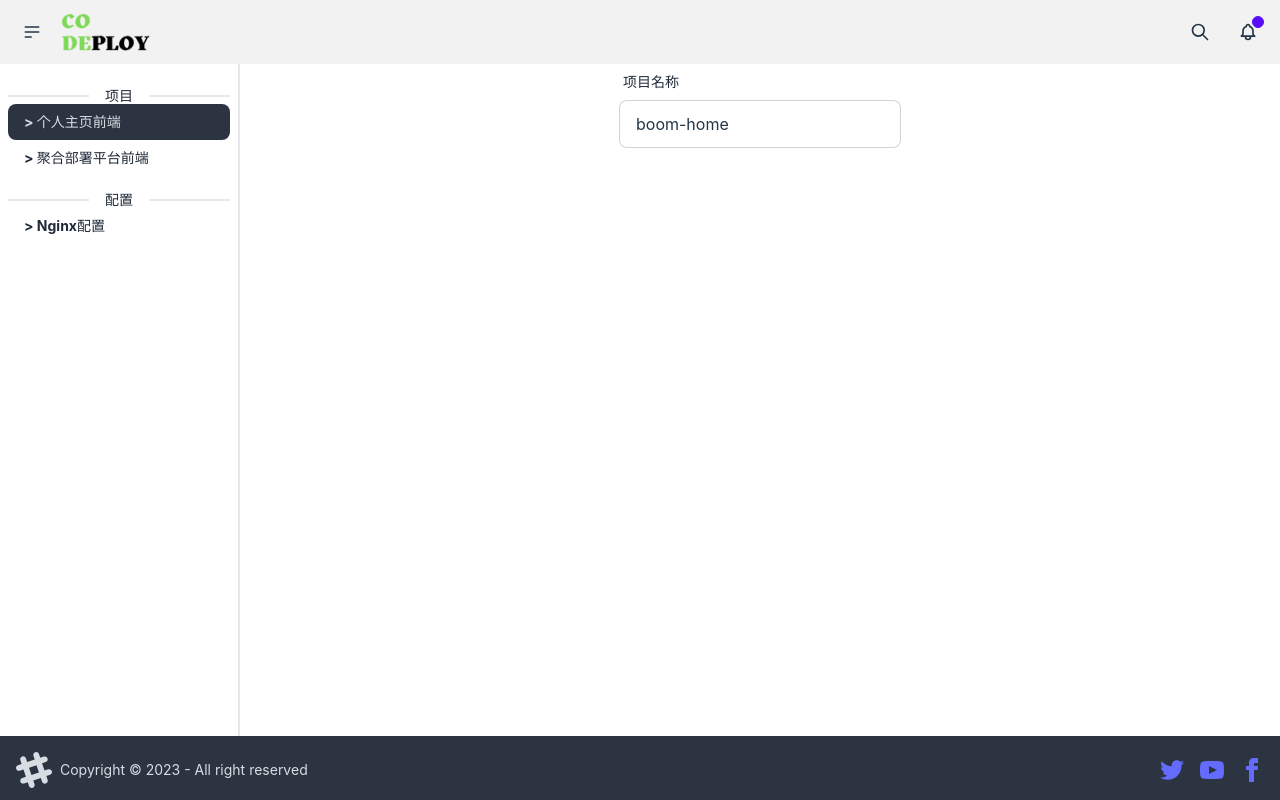
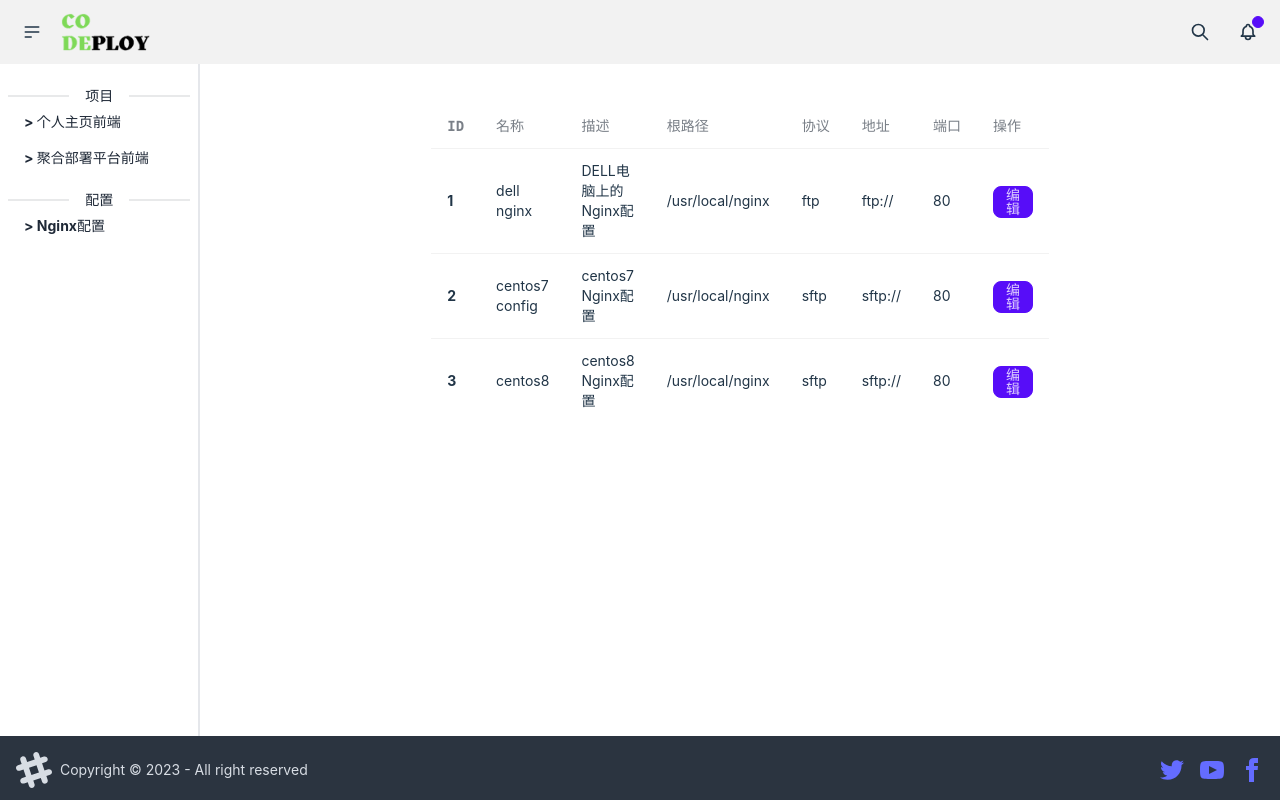
Before and after one commit to jiaw3i/codeploy-front, a React (Vite) app: page /deploy/1 in a window 1280 px wide. Built offline with nearby package versions, Linux system fonts and the light colour scheme.

Commit message:
新增nginx配置页

```diff
--- a/src/components/NginxConfig.tsx
+++ b/src/components/NginxConfig.tsx
@@ -1,17 +1,108 @@
 // import {useForm} from "react-hook-form";
 
+// import {get} from "../utils/request.tsx";
+import {useEffect, useState} from "react";
+
+interface INginxConfig {
+    id?: number,
+    name: string,
+    description: string,
+    rootDir: string,
+    protocol: string,
+    address: string,
+    port: number,
+}
+
 export default function NginxConfig() {
-    // const {register, handleSubmit, formState: {errors}} = useForm<Inputs>({
-    //     values: {
-    //         name: editProject.name,
-    //         description: editProject.description,
-    //         gitUrl: editProject.gitUrl,
-    //         homeUrl: editProject.homeUrl
-    //     }
-    // });
+    // const {handleSubmit, register, setValue} = useForm<INginxConfig>()
+
+    const [nginxConfigs, setNginxConfigs] = useState<Array<INginxConfig>>()
+
+    useEffect(() => {
+        queryNginxConfigs()
+    }, [])
+    // const submitNgxConfig = (data: INginxConfig) => {
+    //     console.log(data)
+    // }
+
+    const queryNginxConfigs = () => {
+        // get("/api/codeploy/nginx/configs", {}).then((res: any) => {
+        //     console.log(res)
+        //     setNginxConfigs(res.data)
+        // })
+
+        setNginxConfigs([
+            {
+                id: 1,
+                name: "dell nginx",
+                description: "DELL电脑上的Nginx配置",
+                rootDir: "/usr/local/nginx",
+                protocol: "ftp",
+                address: "ftp://",
+                port: 80,
+            }, {
+                id: 2,
+                name: "centos7 config",
+                description: "centos7 Nginx配置",
+                rootDir: "/usr/local/nginx",
+                protocol: "sftp",
+                address: "sftp://",
+                port: 80,
+            },
+            {
+                id: 3,
+                name: "centos8",
+                description: "centos8 Nginx配置",
+                rootDir: "/usr/local/nginx",
+                protocol: "sftp",
+                address: "sftp://",
+                port: 80,
+            }
+        ])
+    }
+
     return (
-        <div>
+        <div className={"h-full w-full p-10 justify-center"}>
+            <div className="flex flex-col w-full h-full items-center">
+                <table className={"table w-3/5 "}>
+                    <thead>
+                    <tr className={"font-mono font-bold text-sm"}>
+                        <th>ID</th>
+                        <th>名称</th>
+                        <th>描述</th>
+                        <th>根路径</th>
+                        <th>协议</th>
+                        <th>地址</th>
+                        <th>端口</th>
+                        <th>操作</th>
+                    </tr>
+                    </thead>
+                    <tbody>
+                    {
+                        nginxConfigs?.map((config: INginxConfig) => {
+                            return (
+                                <tr key={config.id}>
+                                    <th>{config.id}</th>
+                                    <td>{config.name}</td>
+                                    <td>{config.description}</td>
+                                    <td>{config.rootDir}</td>
+                                    <td>{config.protocol}</td>
+                                    <td>{config.address}</td>
+                                    <td>{config.port}</td>
+                                    <td>
+                                        <div className={"btn btn-primary btn-sm"}>
+                                            编辑
+                                        </div>
+                                    </td>
+                                </tr>
+                            )
+                        })
+                    }
+                    </tbody>
 
+                </table>
+
+            </div>
         </div>
     )
 }
--- a/src/data/deploy.tsx
+++ b/src/data/deploy.tsx
@@ -3,6 +3,7 @@ export interface IDeployCard {
     cnTitle: string,
     path: string,
     desc: string,
+    group?: string,
     // icon: any,
     isShow: boolean
 }
@@ -13,6 +14,7 @@ const DeployCardData: Array<IDeployCard> = [
         cnTitle: "部署到Nginx",
         path: "/deploy/nginx",
         desc: "将打包后的前端项目部署到nginx",
+        group: "project",
         isShow: true,
     },
     {
@@ -20,8 +22,17 @@ const DeployCardData: Array<IDeployCard> = [
         cnTitle: "部署到Docker",
         path: "/deploy/docker",
         desc: "将项目打包为镜像部署在服务器上",
-        isShow: true,
+        group: "project",
+        isShow: true
     },
+    {
+        title: "nginx_config",
+        cnTitle: "Nginx配置",
+        path: "/deploy/nginx/config",
+        desc: "Nginx配置文件的详细说明",
+        group: "config",
+        isShow: true
+    }
 ]
 
 export {DeployCardData}
--- a/src/data/menus.tsx
+++ b/src/data/menus.tsx
@@ -2,6 +2,7 @@ export interface IMenu {
     title: string,
     cnTitle: string,
     path: string,
+    type: string,
     icon: any,
     isShow: boolean
 }
@@ -11,6 +12,7 @@ const MenusData: Array<IMenu> = [
         title: "package",
         cnTitle: "打包",
         path: "/package",
+        type: "project",
         icon: <svg className="h-6 w-6 text-black" viewBox="0 0 24 24" fill="none" stroke="currentColor"
                    strokeWidth="2" strokeLinecap="round" strokeLinejoin="round">
             <line x1="16.5" y1="9.4" x2="7.5" y2="4.21"/>
@@ -25,12 +27,13 @@ const MenusData: Array<IMenu> = [
         title: "deploy",
         cnTitle: "部署",
         path: "/deploy",
+        type: "project",
         icon: <svg className="h-6 w-6 text-black" fill="none" viewBox="0 0 24 24" stroke="currentColor">
             <path strokeLinecap="round" strokeLinejoin="round" strokeWidth="2"
                   d="M9.75 17L9 20l-1 1h8l-1-1-.75-3M3 13h18M5 17h14a2 2 0 002-2V5a2 2 0 00-2-2H5a2 2 0 00-2 2v10a2 2 0 002 2z"/>
         </svg>,
         isShow: true,
-    },
+    }
 ]
 
 export {MenusData}
--- a/src/pages/deploy/DeployDetail.tsx
+++ b/src/pages/deploy/DeployDetail.tsx
@@ -3,8 +3,9 @@ import {useEffect, useState} from "react";
 
 import {useParams} from "react-router-dom";
 import {useForm} from "react-hook-form";
+import NginxConfig from "../../components/NginxConfig.tsx";
 
-type Project = {
+interface Project {
     id?: number,
     title: string,
     cnTitle: string,
@@ -15,6 +16,13 @@ type Project = {
     deployDir?: string,
 
 }
+
+interface Config {
+    id?: number,
+    title: string,
+    cnTitle: string,
+}
+
 export default function DeployDetail() {
     const params = useParams();
     // TODO: projects到时候从后端获取数据
@@ -41,6 +49,16 @@ export default function DeployDetail() {
             ...editProject
         }
     })
+    const [configs] = useState<Array<Config>>([
+        {
+            id: 1,
+            title: "nginx_config",
+            cnTitle: "Nginx配置",
+        }
+    ])
+
+
+    const [group, setGroup] = useState<string>("")
     useEffect(() => {
         console.log(params.dtype)
     }, [])
@@ -59,11 +77,12 @@ export default function DeployDetail() {
                             return (
                                 <li className="" key={project.title}>
                                     <div
-                                        className={"hover:text-black hover:bg-gray-300 font-bold text-l " + (selectedId === project.id ? "active" : "")}
+                                        className={"hover:text-black hover:bg-gray-300 font-bold text-l " + ((group === "project" && selectedId === project.id) ? "active" : "")}
                                         key={project.title}
                                         onClick={() => {
                                             setSelectId(project.id ? project.id : 1)
                                             setEditProject(project)
+                                            setGroup("project")
                                         }}>
                                         {/*{menuItem.icon}*/}
                                         {"> " + project.cnTitle}
@@ -73,23 +92,34 @@ export default function DeployDetail() {
                         })
                     }
                     <div className={"divider mb-0"}>配置</div>
-                    <li className="">
+
+                    {
+                        configs.map(config => {
+                            return (
+                                <li className="" key={config.id}>
                                     <div
-                            className={"hover:text-black hover:bg-gray-300 font-bold text-l"}
+                                        className={"hover:text-black hover:bg-gray-300 font-bold text-l " + ((group === "config" && selectedId === config.id) ? "active" : "")}
                                         onClick={() => {
                                             // setTitle(menuItem.title);
                                             // 将manage profile改为manage/profile
                                             // navigate(menuItem.path)
                                             // // @ts-ignore
                                             // document.getElementById("menu-control").click()
+                                            setSelectId(config.id ? config.id : 1)
+                                            setGroup("config")
                                         }}>
                                         {/*{menuItem.icon}*/}
                                         {"> Nginx配置"}
                                     </div>
                                 </li>
+                            )
+                        })
+                    }
                 </ul>
             </aside>
-            <div className={"content h-full flex-grow"}>
+
+            {
+                group === "project"  ? <div className={"content h-full flex-grow"}>
                     <div className={"flex flex-col h-full w-full items-center"}>
                         <form onSubmit={handleSubmit(doSubmit)}>
                             <div className="form-control w-full max-w-xs">
@@ -101,7 +131,10 @@ export default function DeployDetail() {
                             </div>
                         </form>
                     </div>
-            </div>
+                </div> : <NginxConfig/>
+            }
+
+
         </div>
     )
 }
--- /dev/null
+++ b/src/utils/request.tsx
@@ -0,0 +1,144 @@
+import axios from "axios";
+
+axios.defaults.timeout = 100000;
+axios.defaults.baseURL = "/";
+
+/**
+ * http request 拦截器
+ */
+axios.interceptors.request.use(
+    (config) => {
+        config.data = JSON.stringify(config.data);
+        config.headers = {
+            "Content-Type": "application/json",
+        } as any;
+        return config;
+    },
+    (error) => {
+        return Promise.reject(error);
+    }
+);
+
+/**
+ * http response 拦截器
+ */
+axios.interceptors.response.use(
+    (response) => {
+        if (response.data.errCode === 2) {
+            console.log("过期");
+        }
+        return response;
+    },
+    (error) => {
+        console.log("请求出错：", error);
+    }
+);
+
+/**
+ * 封装get方法
+ * @param url  请求url
+ * @param params  请求参数
+ * @returns {Promise}
+ */
+export function get(url: string, params = {}) {
+    return new Promise((resolve, reject) => {
+        axios.get(url, {
+            params: params,
+        }).then((response) => {
+            resolve(response.data);
+        }).catch((error) => {
+            reject(error);
+        });
+    });
+}
+
+/**
+ * 封装post请求
+ * @param url
+ * @param data
+ * @returns {Promise}
+ */
+
+export function post(url: string, data: any) {
+    return new Promise((resolve, reject) => {
+        axios.post(url, data).then(
+            (response) => {
+                //关闭进度条
+                resolve(response.data);
+            },
+            (err) => {
+                reject(err);
+            }
+        );
+    });
+}
+
+/**
+ * 封装patch请求
+ * @param url
+ * @param data
+ * @returns {Promise}
+ */
+export function patch(url: string, data = {}) {
+    return new Promise((resolve, reject) => {
+        axios.patch(url, data).then(
+            (response) => {
+                resolve(response.data);
+            },
+            (err) => {
+                reject(err);
+            }
+        );
+    });
+}
+
+/**
+ * 封装put请求
+ * @param url
+ * @param data
+ * @returns {Promise}
+ */
+
+export function put(url: string, data = {}) {
+    return new Promise((resolve, reject) => {
+        axios.put(url, data).then(
+            (response) => {
+                resolve(response.data);
+            },
+            (err) => {
+                reject(err);
+            }
+        );
+    });
+}
+
+//统一接口处理，返回数据
+export default function (fetch: string, url: string, param: any) {
+    return new Promise((resolve, reject) => {
+        switch (fetch) {
+            case "get":
+                console.log("begin a get request,and url:", url);
+                get(url, param)
+                    .then(function (response) {
+                        resolve(response);
+                    })
+                    .catch(function (error) {
+                        console.log("get request GET failed.", error);
+                        reject(error);
+                    });
+                break;
+            case "post":
+                post(url, param)
+                    .then(function (response) {
+                        resolve(response);
+                    })
+                    .catch(function (error) {
+                        console.log("get request POST failed.", error);
+                        reject(error);
+                    });
+                break;
+            default:
+                break;
+        }
+    });
+};
```
Lines whose indentation alone changed are shown as unchanged.
